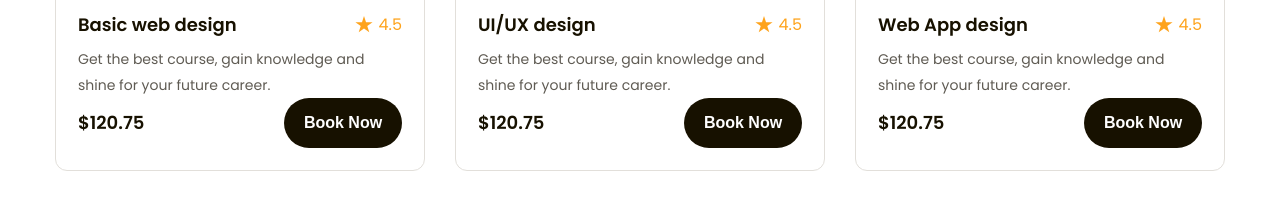
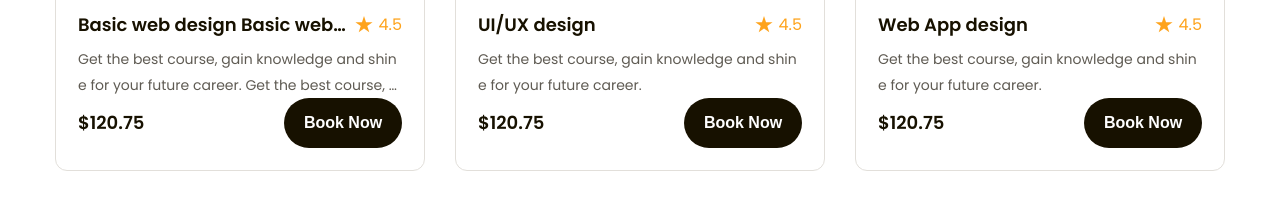
Before and after one commit to TAnhpika/htmlcss-project-02, a plain HTML site: page index.html in a window 1280 px wide. Shown: the part 1570-1780 px from the top of the page. Drawn offline with Linux system fonts and the light colour scheme.

Commit message:
Làm phần Popular #3

```diff
--- a/assets/css/styles.css
+++ b/assets/css/styles.css
@@ -62,6 +62,20 @@ a {
     margin-right: auto;
 }
 
+.line-clamp {
+    display: -webkit-box;
+    -webkit-line-clamp: var(--line-clamp, 1);
+    -webkit-box-orient: vertical;
+    overflow: hidden;
+}
+
+.line-clamp.line-2 {
+    --line-clamp: 2;
+}
+
+.break-all {
+    word-break: break-all;
+}
 /* Header */
 .header {
     background: #FFFCF4;
@@ -349,6 +363,7 @@ a {
 }
 
 .popular .course-item .title a {
+    padding-right: 6px;
     color: #171100;
     font-size: 1.8rem;
     font-weight: 600;
--- a/index.html
+++ b/index.html
@@ -145,13 +145,13 @@
                         <a href="#!"><img src="./assets/img/course-1.jpg" alt="Basic web design" class="thumb"></a>
                         <div class="info">
                             <div class="head">
-                                <h3 class="title"><a href="#!">Basic web design</a></h3>
+                                <h3 class="title"><a href="#!" class="line-clamp break-all">Basic web design Basic web design</a></h3>
                                 <div class="rating">
                                     <img src="./assets/icons/star.svg" alt="Star" class="star">
                                     <span class="value">4.5</span>
                                 </div>
                             </div>
-                            <p class="desc">Get the best course, gain knowledge and shine for your future career.</p>
+                            <p class="desc line-clamp break-all line-2">Get the best course, gain knowledge and shine for your future career. Get the best course, gain knowledge and shine for your future career.</p>
                             <div class="foot">
                                 <span class="price">$120.75</span>
                                 <button class="btn book-btn">Book Now</button>
@@ -164,13 +164,13 @@
                         <a href="#!"><img src="./assets/img/course-2.jpg" alt="UI/UX design" class="thumb"></a>
                         <div class="info">
                             <div class="head">
-                                <h3 class="title"><a href="#!">UI/UX design</a></h3>
+                                <h3 class="title"><a href="#!" class="line-clamp break-all">UI/UX design</a></h3>
                                 <div class="rating">
                                     <img src="./assets/icons/star.svg" alt="Star" class="star">
                                     <span class="value">4.5</span>
                                 </div>
                             </div>
-                            <p class="desc">Get the best course, gain knowledge and shine for your future career.</p>
+                            <p class="desc line-clamp break-all line-2">Get the best course, gain knowledge and shine for your future career.</p>
                             <div class="foot">
                                 <span class="price">$120.75</span>
                                 <button class="btn book-btn">Book Now</button>
@@ -183,13 +183,13 @@
                         <a href="#!"><img src="./assets/img/course-3.jpg" alt="Web App design" class="thumb"></a>
                         <div class="info">
                             <div class="head">
-                                <h3 class="title"><a href="#!">Web App design</a></h3>
+                                <h3 class="title"><a href="#!" class="line-clamp break-all">Web App design</a></h3>
                                 <div class="rating">
                                     <img src="./assets/icons/star.svg" alt="Star" class="star">
                                     <span class="value">4.5</span>
                                 </div>
                             </div>
-                            <p class="desc">Get the best course, gain knowledge and shine for your future career.</p>
+                            <p class="desc line-clamp break-all line-2">Get the best course, gain knowledge and shine for your future career.</p>
                             <div class="foot">
                                 <span class="price">$120.75</span>
                                 <button class="btn book-btn">Book Now</button>
```
